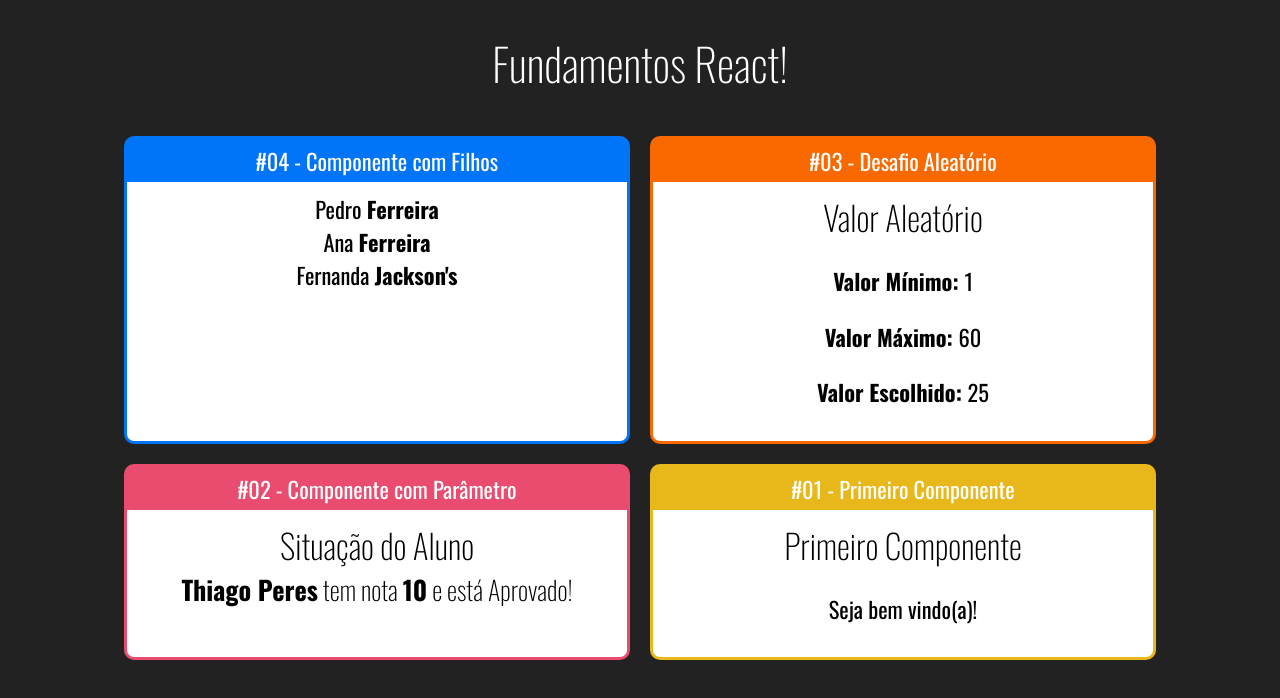
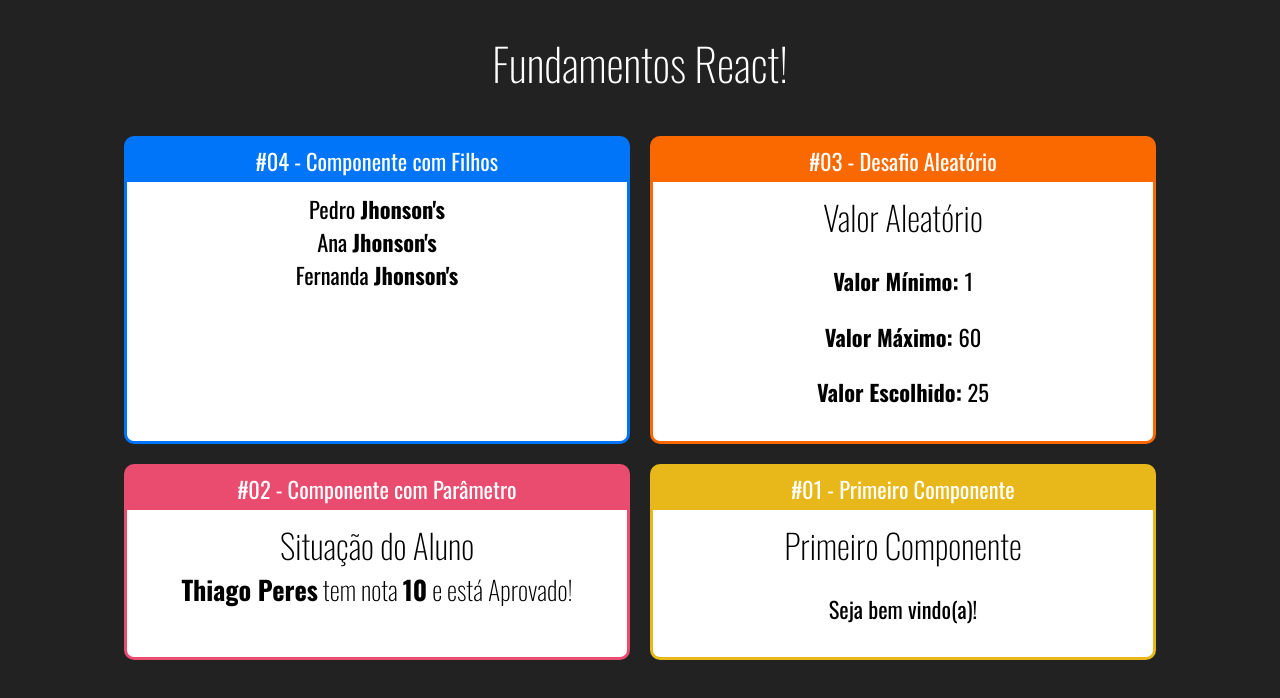
Before and after one commit to thiagoperest/fundamentos-react, a React (Create React App) app: page / in a window 1280 px wide. Shown: the top 698 px of the page. Built offline with nearby package versions, Linux system fonts and the light colour scheme.

Commit message:
Componentes Filho #02

```diff
--- a/src/App.jsx
+++ b/src/App.jsx
@@ -6,6 +6,7 @@
 import Primeiro from "./components/basicos/Primeiro";
 import ComParametro from "./components/basicos/ComParametro";
 import Familia from "./components/basicos/Familia";
+import FamiliaMembro from "./components/basicos/FamiliaMembro";
 
 // eslint-disable-next-line import/no-anonymous-default-export
 export default () => {
@@ -15,7 +16,11 @@
 
       <div className="Cards">
         <Card titulo="#04 - Componente com Filhos" color="#0075FA">
-          <Familia sobrenome="Ferreira"/>
+          <Familia sobrenome="Jhonson's">
+            <FamiliaMembro nome="Pedro" />
+            <FamiliaMembro nome="Ana" />
+            <FamiliaMembro nome="Fernanda" />
+          </Familia>
         </Card>
 
         <Card titulo="#03 - Desafio Aleatório" color="#FA6900">
--- a/src/components/basicos/Familia.jsx
+++ b/src/components/basicos/Familia.jsx
@@ -1,13 +1,16 @@
-import React from "react";
-import FamiliaMembro from "./FamiliaMembro";
+import React, { cloneElement } from "react";
 
 // eslint-disable-next-line import/no-anonymous-default-export
-export default props => {
-    return(
-        <div>
-            <FamiliaMembro nome="Pedro" sobrenome={props.sobrenome}/>
-            <FamiliaMembro nome="Ana" {...props}/>
-            <FamiliaMembro nome="Fernanda" sobrenome="Jackson's"/>
-        </div>
-    )
-}
+export default (props) => {
+  return (
+    <div>
+      {
+        // cloneElement(props.children, { ...props }) -> para 1 elemento
+        // Vários elementos
+        props.children.map((child, i) => {
+          return cloneElement(child, { ...props, key: i });
+        })
+      }
+    </div>
+  );
+};
```
